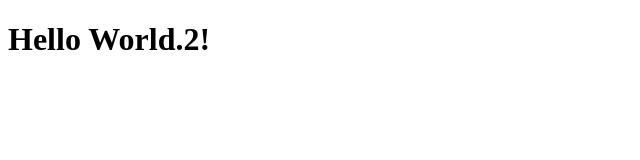
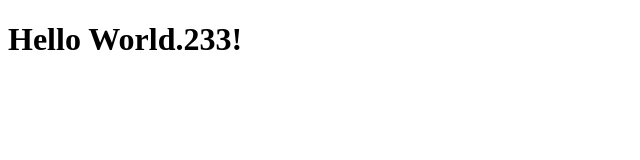
Before and after one commit to 13thRooney/web-visualization-dashboard, a plain HTML site: page index.html in a window 1280 px wide. Shown: the full height of the page, 0-640 px from the left. Drawn offline with Linux system fonts and the light colour scheme.

Commit message:
test index commit

```diff
--- a/index.html
+++ b/index.html
@@ -2,11 +2,11 @@
 <html lang="en-us">
 <head>
   <meta charset="UTF-8">
-  <title>webvizDASH test</title>
+  <title>webvizDASH3 test</title>
 </head>
 
 <body>
-  <h1>Hello World.2!</h1>
+  <h1>Hello World.233!</h1>
 </body>
 
 </html>
```
